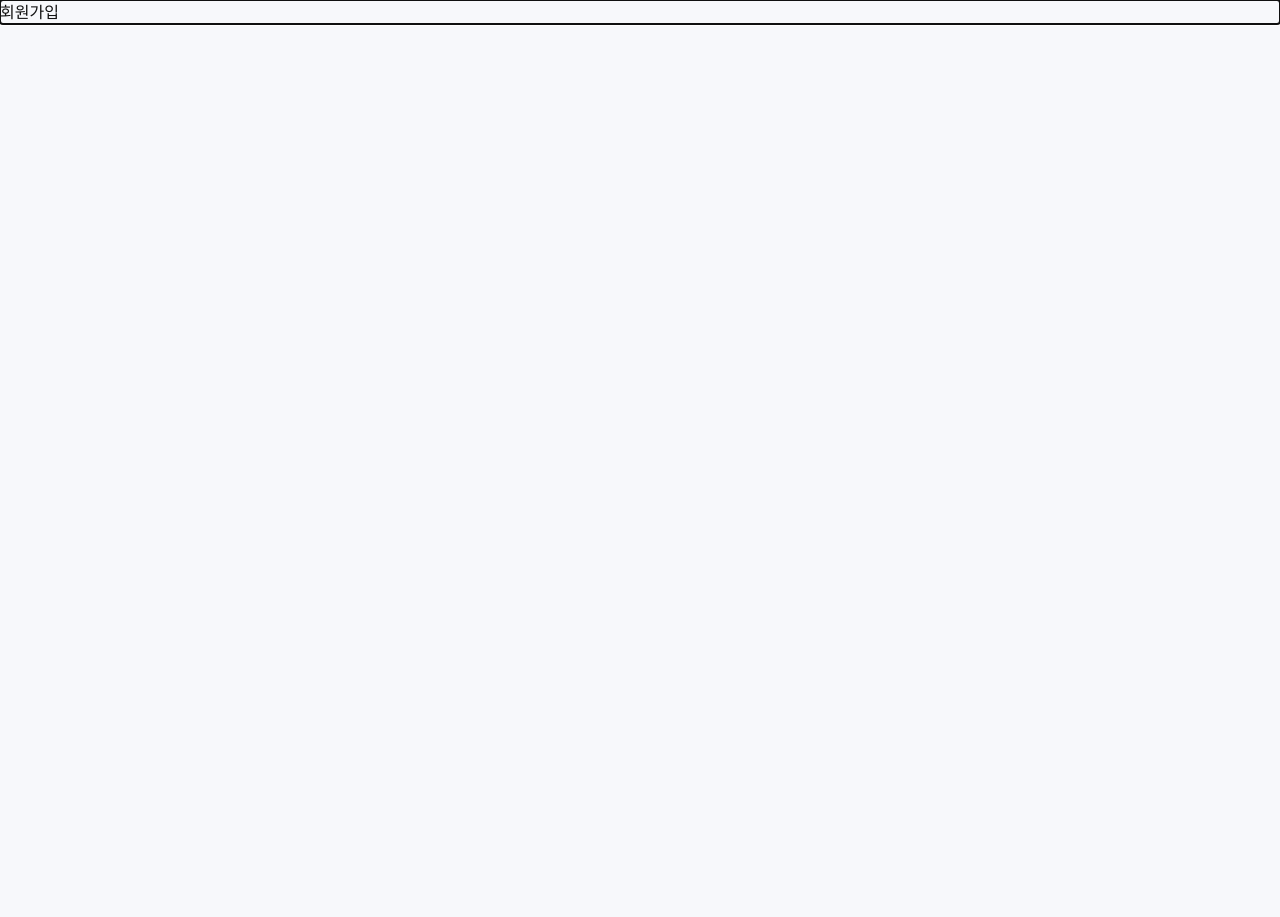
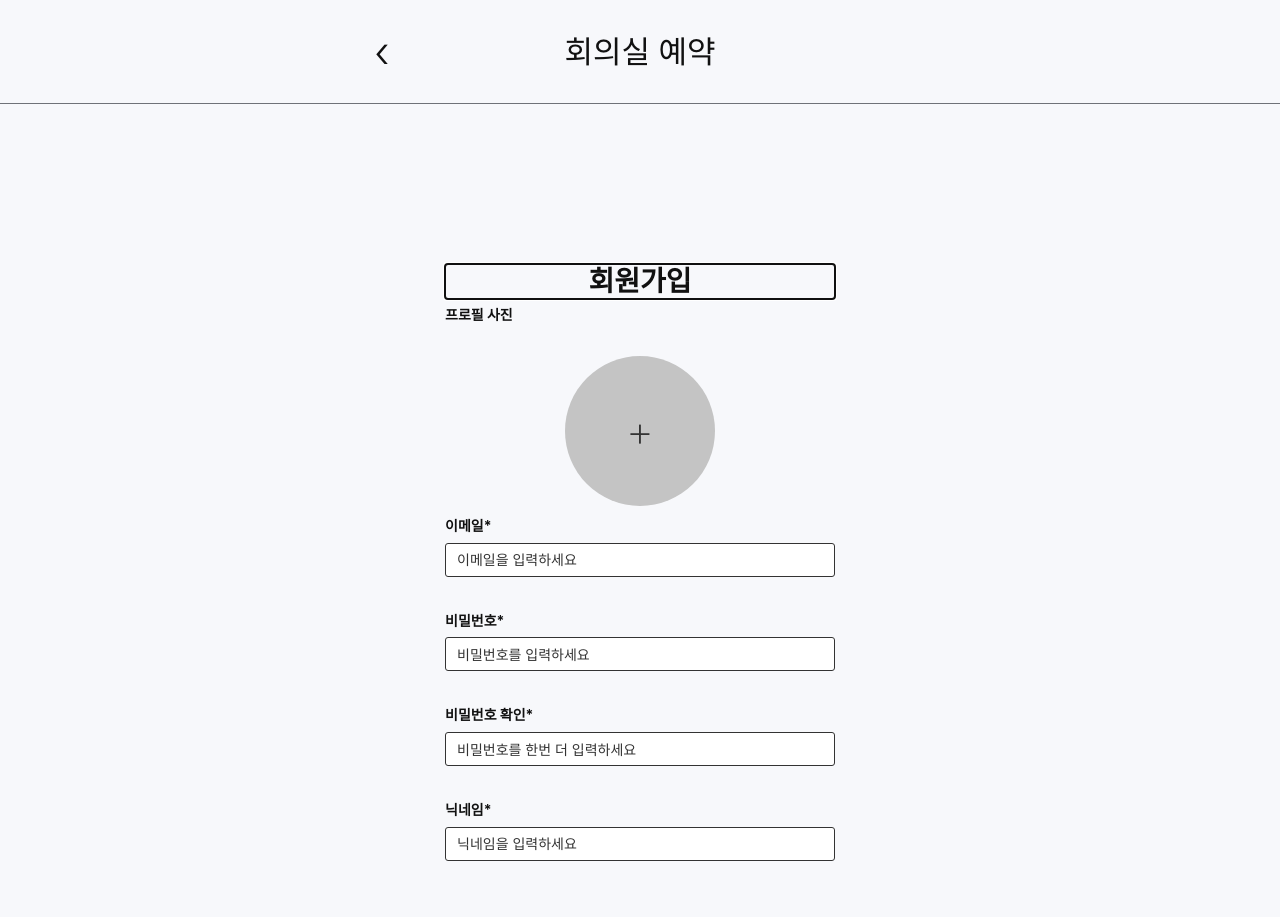
Before and after one commit to 100-hours-a-week/KTB4_Connor_Week7, a React (Vite) app: page /signup in a window 1280 px wide. Shown: the top 917 px of the page. Before the commit the page ends 800 px from the top, so only its background shows below. Built offline with nearby package versions, Linux system fonts and the light colour scheme; a web font is replaced by a local one.

Commit message:
feat(react): 회원가입 화면 이전

```diff
--- a/src/app/router/AppRouter.jsx
+++ b/src/app/router/AppRouter.jsx
@@ -2,6 +2,7 @@ import { Navigate, Route, Routes } from "react-router";
 import { AppLayout } from "../layout/AppLayout.jsx";
 import { useAuth } from "../providers/AuthProvider.jsx";
 import { LoginPage } from "../../pages/login/LoginPage.jsx";
+import { SignupPage } from "../../pages/signup/SignupPage.jsx";
 import { ProtectedRoute } from "./ProtectedRoute.jsx";
 
 function RoutePlaceholder({ title }) {
@@ -22,7 +23,7 @@ function AppRouter() {
     <Routes>
       <Route path="/" element={<RootRedirect />} />
       <Route path="/login" element={<LoginPage />} />
-      <Route path="/signup" element={<RoutePlaceholder title="회원가입" />} />
+      <Route path="/signup" element={<SignupPage />} />
 
       <Route element={<ProtectedRoute />}>
         <Route element={<AppLayout />}>
--- /dev/null
+++ b/src/features/register-user/SignupForm.jsx
@@ -0,0 +1,262 @@
+import { useEffect, useState } from "react";
+import {
+  PASSWORD_POLICY,
+  SIGNUP_EMAIL_FORMAT,
+  SIGNUP_EMAIL_REQUIRED,
+  SIGNUP_EMAIL_SPACE,
+  SIGNUP_FAILURE,
+  SIGNUP_NICKNAME_LENGTH,
+  SIGNUP_PASSWORD_CONFIRM_REQUIRED,
+  SIGNUP_PASSWORD_MISMATCH,
+  SIGNUP_PASSWORD_REQUIRED,
+  SIGNUP_PROFILE_REQUIRED,
+  USER_EMAIL_DUPLICATE,
+  USER_NICKNAME_DUPLICATE,
+  USER_NICKNAME_REQUIRED,
+  USER_NICKNAME_SPACE,
+} from "../../constants/messages.js";
+import { isValidEmail, isValidPassword } from "../../utils/validation.js";
+
+const initialValues = {
+  email: "",
+  password: "",
+  passwordConfirm: "",
+  nickname: "",
+};
+
+function validateSignup(values, profileFile) {
+  const errors = {};
+
+  if (!profileFile) errors.profile = SIGNUP_PROFILE_REQUIRED;
+  if (!values.email.trim()) errors.email = SIGNUP_EMAIL_REQUIRED;
+  else if (/\s/.test(values.email)) errors.email = SIGNUP_EMAIL_SPACE;
+  else if (!isValidEmail(values.email)) errors.email = SIGNUP_EMAIL_FORMAT;
+  if (!values.password) errors.password = SIGNUP_PASSWORD_REQUIRED;
+  else if (!isValidPassword(values.password)) errors.password = PASSWORD_POLICY;
+  if (!values.passwordConfirm) {
+    errors.passwordConfirm = SIGNUP_PASSWORD_CONFIRM_REQUIRED;
+  } else if (values.passwordConfirm !== values.password) {
+    errors.passwordConfirm = SIGNUP_PASSWORD_MISMATCH;
+  }
+  if (!values.nickname.trim()) errors.nickname = USER_NICKNAME_REQUIRED;
+  else if (/\s/.test(values.nickname)) errors.nickname = USER_NICKNAME_SPACE;
+  else if (values.nickname.length > 10) {
+    errors.nickname = SIGNUP_NICKNAME_LENGTH;
+  }
+
+  return errors;
+}
+
+function getSignupFailureErrors(message) {
+  if (message.includes("이메일")) return { email: USER_EMAIL_DUPLICATE };
+  if (message.includes("닉네임")) return { nickname: USER_NICKNAME_DUPLICATE };
+  return { form: message };
+}
+
+function SignupForm({ upload, register, onCompleted }) {
+  const [profileFile, setProfileFile] = useState(null);
+  const [previewUrl, setPreviewUrl] = useState("");
+  const [values, setValues] = useState(initialValues);
+  const [errors, setErrors] = useState({});
+  const [submitting, setSubmitting] = useState(false);
+  const canSubmit =
+    Object.keys(validateSignup(values, profileFile)).length === 0;
+
+  useEffect(() => {
+    if (!profileFile) {
+      setPreviewUrl("");
+      return undefined;
+    }
+
+    const nextPreviewUrl = URL.createObjectURL(profileFile);
+    setPreviewUrl(nextPreviewUrl);
+    return () => URL.revokeObjectURL(nextPreviewUrl);
+  }, [profileFile]);
+
+  function changeField(name, value) {
+    setValues((current) => ({ ...current, [name]: value }));
+    setErrors((current) => ({ ...current, [name]: "", form: "" }));
+  }
+
+  function validateField(name) {
+    const nextErrors = validateSignup(values, profileFile);
+    setErrors((current) => ({
+      ...current,
+      [name]: nextErrors[name] || "",
+    }));
+  }
+
+  async function handleSubmit(event) {
+    event.preventDefault();
+    if (submitting) return;
+
+    const nextErrors = validateSignup(values, profileFile);
+    setErrors(nextErrors);
+    if (Object.keys(nextErrors).length) return;
+
+    setSubmitting(true);
+    try {
+      const profileImage = await upload(profileFile, SIGNUP_FAILURE);
+      await register({
+        email: values.email.trim(),
+        password: values.password,
+        nickname: values.nickname.trim(),
+        profileImage,
+      });
+      onCompleted();
+    } catch (error) {
+      const message = error.message || SIGNUP_FAILURE;
+      setErrors(getSignupFailureErrors(message));
+    } finally {
+      setSubmitting(false);
+    }
+  }
+
+  return (
+    <form className="signup-form" noValidate onSubmit={handleSubmit}>
+      <div className="profile-field">
+        <span id="profile-label" className="field-label">
+          프로필 사진
+        </span>
+        <p id="profile-helper" className="helper-text" aria-live="polite">
+          {errors.profile || ""}
+        </p>
+        <label
+          className={`profile-upload${previewUrl ? " has-image" : ""}`}
+          htmlFor="profile-image"
+        >
+          <span className="profile-plus" aria-hidden="true">
+            +
+          </span>
+          {previewUrl ? (
+            <img
+              className="profile-preview"
+              src={previewUrl}
+              alt="선택한 프로필 사진 미리보기"
+            />
+          ) : null}
+          <input
+            id="profile-image"
+            className="visually-hidden"
+            name="profileImage"
+            type="file"
+            accept="image/*"
+            aria-labelledby="profile-label"
+            aria-describedby="profile-helper form-helper"
+            aria-invalid={Boolean(errors.profile)}
+            onChange={(event) => {
+              setProfileFile(event.target.files[0] || null);
+              setErrors((current) => ({
+                ...current,
+                profile: "",
+                form: "",
+              }));
+            }}
+            onBlur={() => validateField("profile")}
+          />
+        </label>
+      </div>
+
+      <div className="field">
+        <label htmlFor="signup-email">이메일*</label>
+        <input
+          id="signup-email"
+          name="email"
+          type="email"
+          autoComplete="email"
+          placeholder="이메일을 입력하세요"
+          aria-describedby="email-helper form-helper"
+          aria-invalid={Boolean(errors.email)}
+          value={values.email}
+          onChange={(event) => changeField("email", event.target.value)}
+          onBlur={() => validateField("email")}
+        />
+        <p id="email-helper" className="helper-text" aria-live="polite">
+          {errors.email || ""}
+        </p>
+      </div>
+
+      <div className="field">
+        <label htmlFor="signup-password">비밀번호*</label>
+        <input
+          id="signup-password"
+          name="password"
+          type="password"
+          autoComplete="new-password"
+          placeholder="비밀번호를 입력하세요"
+          aria-describedby="password-helper form-helper"
+          aria-invalid={Boolean(errors.password)}
+          value={values.password}
+          onChange={(event) => changeField("password", event.target.value)}
+          onBlur={() => validateField("password")}
+        />
+        <p id="password-helper" className="helper-text" aria-live="polite">
+          {errors.password || ""}
+        </p>
+      </div>
+
+      <div className="field">
+        <label htmlFor="password-confirm">비밀번호 확인*</label>
+        <input
+          id="password-confirm"
+          name="passwordConfirm"
+          type="password"
+          autoComplete="new-password"
+          placeholder="비밀번호를 한번 더 입력하세요"
+          aria-describedby="password-confirm-helper form-helper"
+          aria-invalid={Boolean(errors.passwordConfirm)}
+          value={values.passwordConfirm}
+          onChange={(event) =>
+            changeField("passwordConfirm", event.target.value)
+          }
+          onBlur={() => validateField("passwordConfirm")}
+        />
+        <p
+          id="password-confirm-helper"
+          className="helper-text"
+          aria-live="polite"
+        >
+          {errors.passwordConfirm || ""}
+        </p>
+      </div>
+
+      <div className="field">
+        <label htmlFor="nickname">닉네임*</label>
+        <input
+          id="nickname"
+          name="nickname"
+          type="text"
+          autoComplete="nickname"
+          placeholder="닉네임을 입력하세요"
+          aria-describedby="nickname-helper form-helper"
+          aria-invalid={Boolean(errors.nickname)}
+          value={values.nickname}
+          onChange={(event) => changeField("nickname", event.target.value)}
+          onBlur={() => validateField("nickname")}
+        />
+        <p id="nickname-helper" className="helper-text" aria-live="polite">
+          {errors.nickname || ""}
+        </p>
+      </div>
+
+      <p
+        id="form-helper"
+        className="helper-text form-helper"
+        aria-live="polite"
+      >
+        {errors.form || ""}
+      </p>
+
+      <button
+        className="signup-button"
+        type="submit"
+        disabled={submitting || !canSubmit}
+        aria-busy={submitting}
+      >
+        {submitting ? "회원가입 중..." : "회원가입"}
+      </button>
+    </form>
+  );
+}
+
+export { SignupForm };
--- /dev/null
+++ b/src/pages/signup/SignupPage.jsx
@@ -0,0 +1,40 @@
+import { Link, useNavigate } from "react-router";
+import { uploadImage } from "../../api/images.js";
+import { signup } from "../../api/users.js";
+import { SignupForm } from "../../features/register-user/SignupForm.jsx";
+
+function SignupPage({ upload = uploadImage, register = signup }) {
+  const navigate = useNavigate();
+
+  return (
+    <>
+      <header className="site-header">
+        <Link
+          className="back-link"
+          to="/login"
+          aria-label="이전 페이지로 이동"
+        >
+          ‹
+        </Link>
+        <h1>회의실 예약</h1>
+      </header>
+      <main className="signup-page">
+        <section className="signup-section" aria-labelledby="signup-title">
+          <h2 id="signup-title" tabIndex={-1}>
+            회원가입
+          </h2>
+          <SignupForm
+            upload={upload}
+            register={register}
+            onCompleted={() => navigate("/login", { replace: true })}
+          />
+          <Link className="login-link" to="/login">
+            로그인하러 가기
+          </Link>
+        </section>
+      </main>
+    </>
+  );
+}
+
+export { SignupPage };
```
Also changed, not shown: 1 other file (tests, documents, lock files or other folders).
